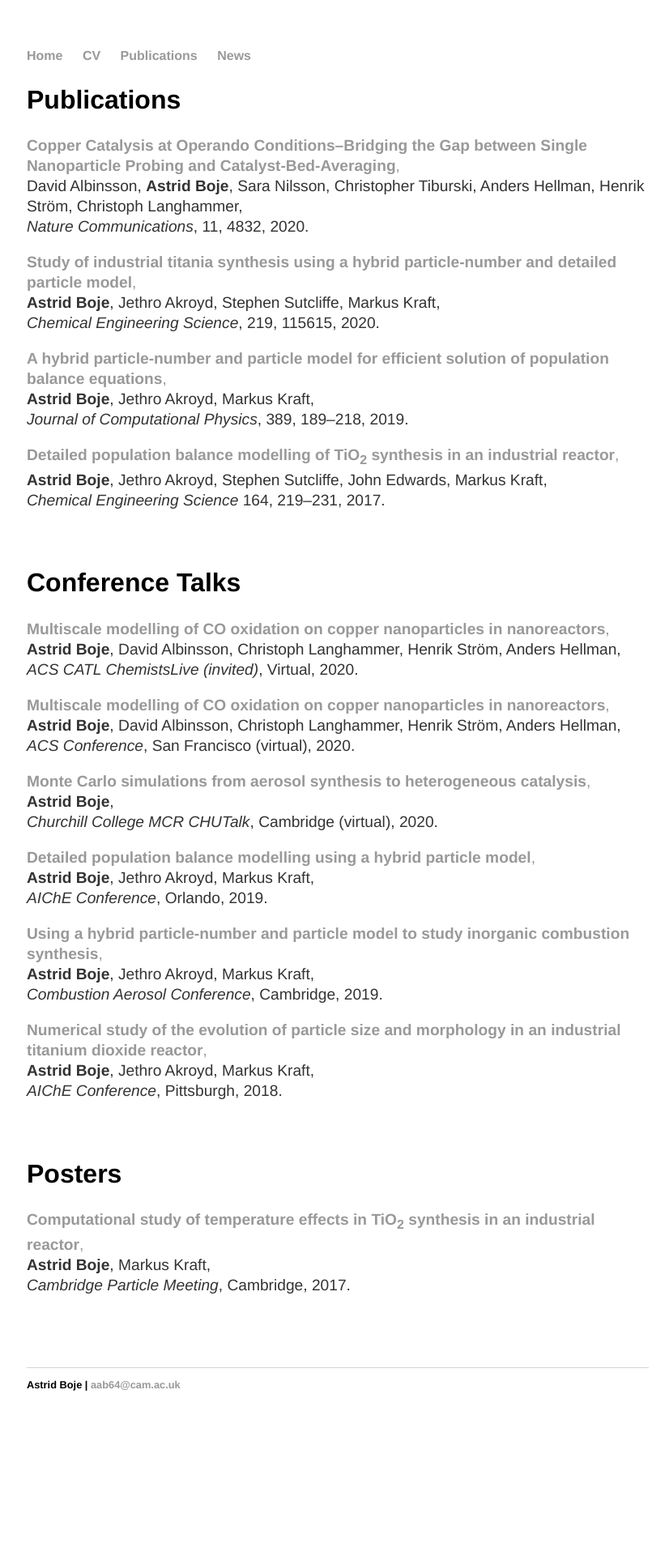
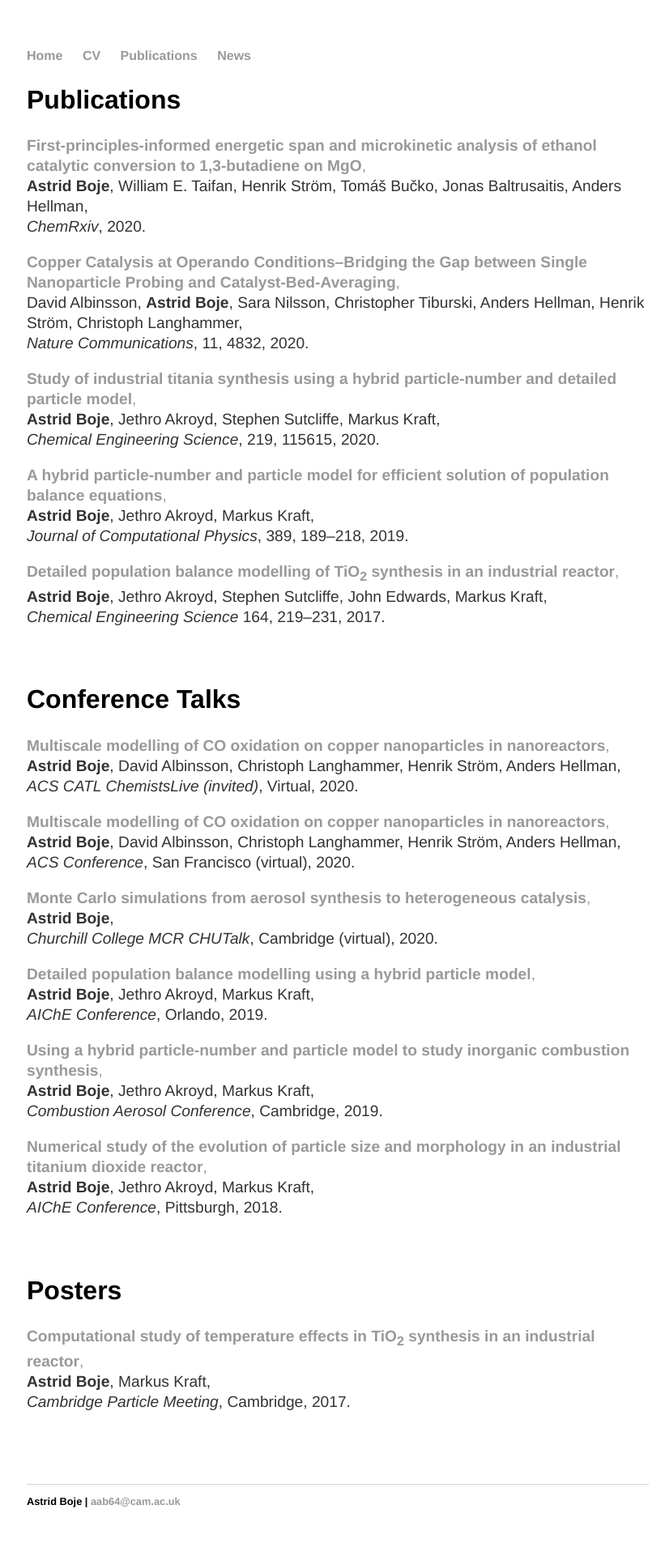
Before and after one commit to aab64/aab64.github.io, a Jekyll site: the page built from publications/index.html, in a window 1280 px wide. Shown: the whole page at 81% size, without its empty margins (223-1049 px from the left). Built offline with Jekyll 4.4.1, drawn with Linux system fonts in a browser that asks for light colours; before the commit the page ends 1777 px from its top, so only the background shows below that.

Commit message:
Added ChemRxiv preprint

```diff
--- a/publications/index.html
+++ b/publications/index.html
@@ -7,6 +7,16 @@ title: Astrid Boje | Publications
 </div>
 
 <div class="post-content">
+	<p>
+		<a href="https://doi.org/10.26434/chemrxiv.13118420.v1">
+			<strong>First-principles-informed energetic span and microkinetic analysis of ethanol catalytic conversion to 1,3-butadiene on MgO</strong>,
+		</a>
+		<br/>
+		<strong>Astrid Boje</strong>, William E. Taifan, Henrik Str&ouml;m, Tom&aacute;&scaron; Bu&ccaron;ko, Jonas Baltrusaitis, Anders Hellman,
+		<br/>
+		<em>ChemRxiv</em>,
+		2020.
+	</p>
 	<p>
 		<a href="https://www.nature.com/articles/s41467-020-18623-1">
 			<strong>Copper Catalysis at Operando Conditions&ndash;Bridging the Gap between Single Nanoparticle Probing and Catalyst-Bed-Averaging</strong>,
```
